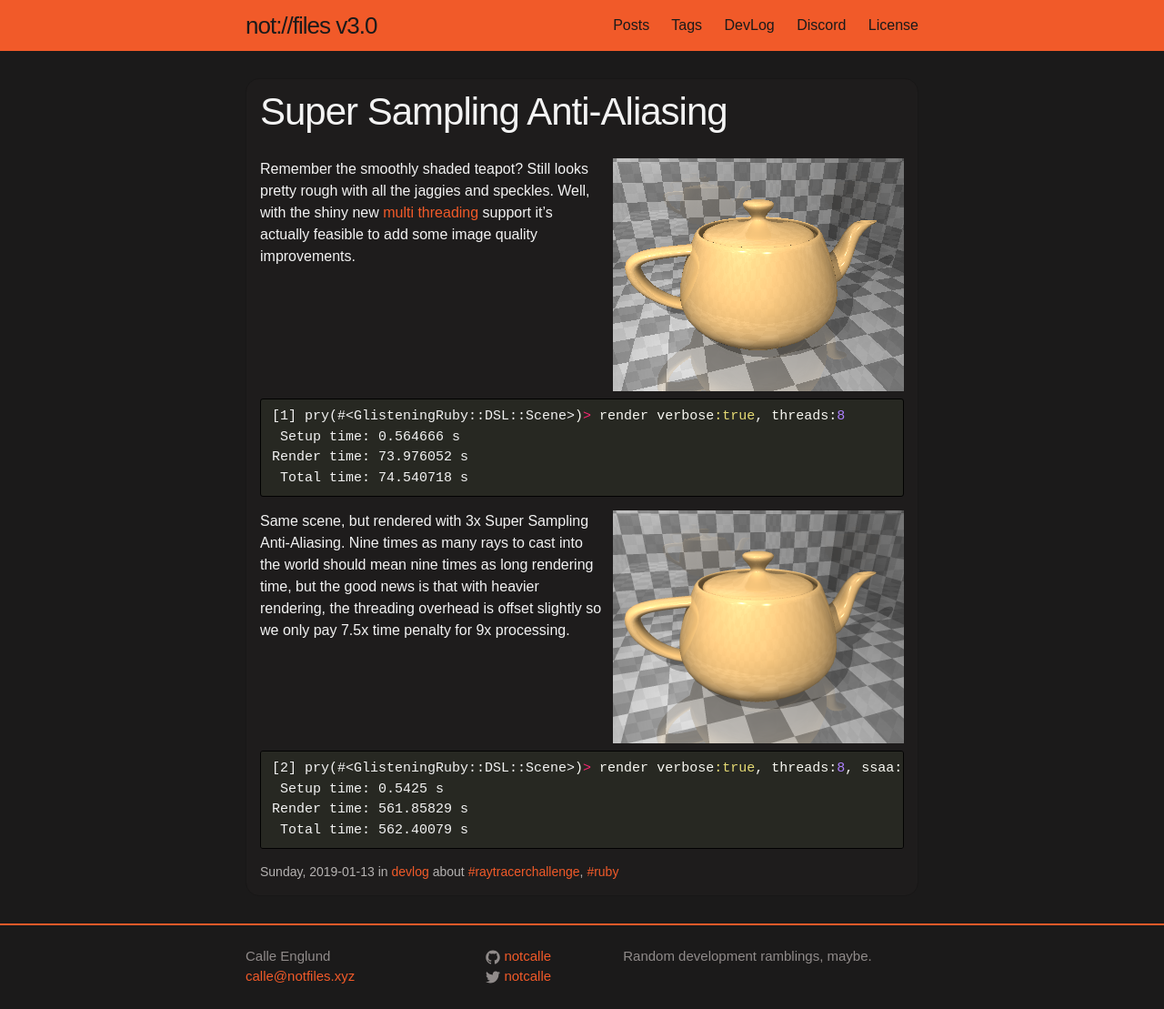
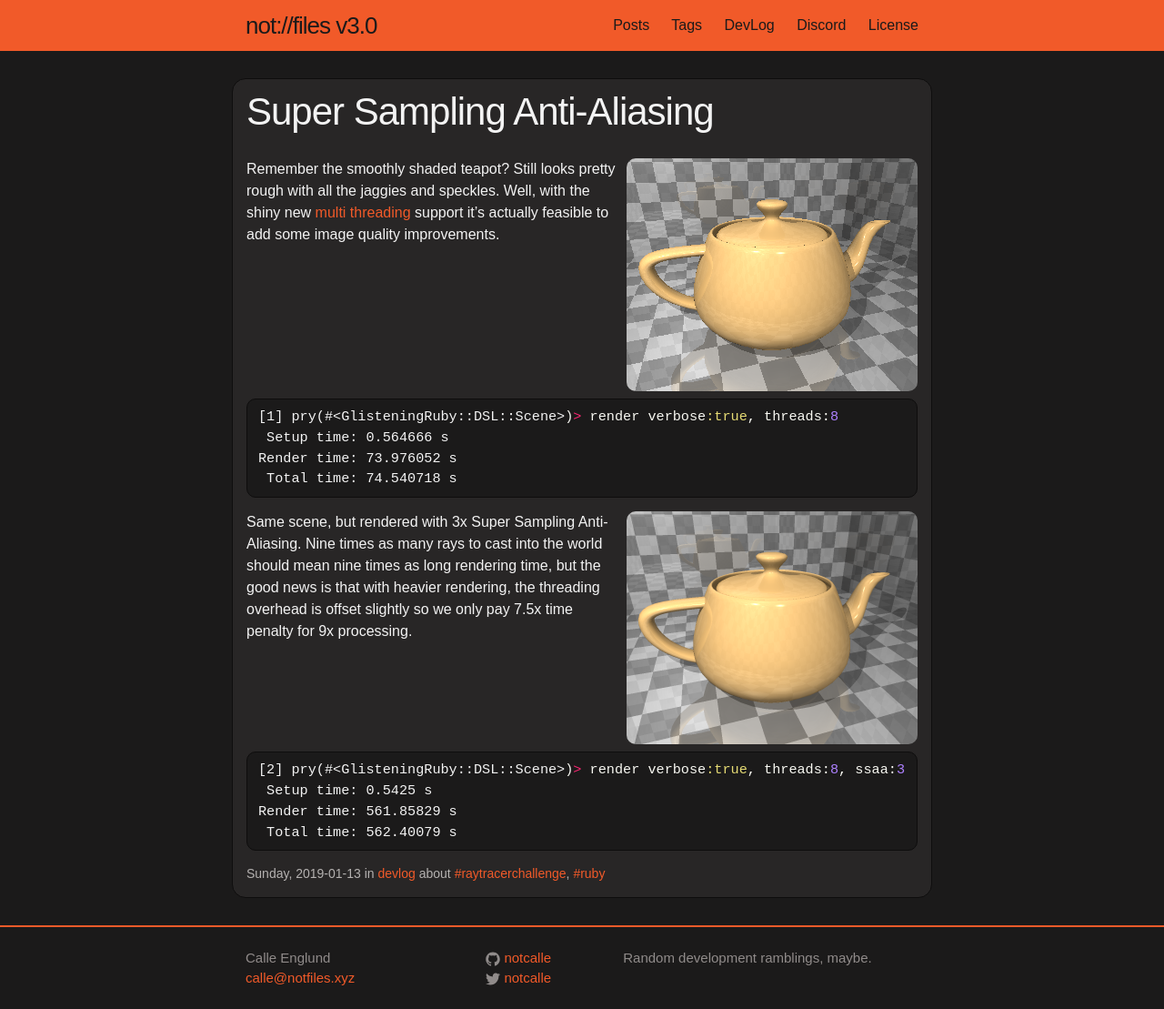
Before and after one commit to notCalle/notcalle.github.io, a Jekyll site: the page built from _posts/2019-01-13-super-sampling-anti-aliasing.md, in a window 1280 px wide. Shown: the whole page at 91% size. Built offline with Jekyll 4.4.1, drawn with Linux system fonts in a browser that asks for light colours.

Commit message:
Messing about with styling some more

```diff
--- a/_sass/_base.scss
+++ b/_sass/_base.scss
@@ -52,6 +52,8 @@ ul, ol, dl, figure,
 img {
     max-width: 100%;
     vertical-align: middle;
+    border: none;
+    border-radius: 10px;
 }
 
 
@@ -123,26 +125,22 @@ blockquote {
     }
 }
 
-
-
-/**
- * Code formatting
- */
-pre,
-code {
-    font-size: 15px;
-    border: 1px solid darken($background-color, 10%);
-    border-radius: 3px;
-//    background-color: $grey-color-dark;
+code, pre {
+    background-color: $background-color;
+    border: 1px solid $background-color-dark;
+    font-family: $fixed-font-family;
+    font-size: $fixed-font-size;
+    overflow-x: auto;
 }
 
 code {
+    border-radius: 5px;
     padding: 1px 5px;
 }
 
 pre {
+    border-radius: 10px;
     padding: 8px 12px;
-    overflow-x: auto;
 
     > code {
         border: 0;
@@ -150,8 +148,6 @@ pre {
         padding-left: 0;
     }
 }
-
-
 
 /**
  * Wrapper
--- a/_sass/_layout.scss
+++ b/_sass/_layout.scss
@@ -203,6 +203,8 @@
 }
 
 .post-item {
+    margin-left: -$spacing-unit / 2;
+    margin-right: -$spacing-unit / 2;
     padding: $spacing-unit / 2;
     background-color: $background-color-light;
     border: 1px solid $background-color-dark;
--- a/_sass/_syntax-highlighting.scss
+++ b/_sass/_syntax-highlighting.scss
@@ -5,7 +5,12 @@
     @extend %vertical-rhythm;
 }
 
-.highlight pre { background-color: #272822; }
+.highlight pre {
+    background-color: $background-color;
+    border: 1px solid $background-color-dark;
+    border-radius: 10px;
+}
+
 .highlight .hll { background-color: #272822; }
 .highlight .c { color: #75715e } /* Comment */
 .highlight .err { color: #960050; background-color: #1e0010 } /* Error */
--- a/css/main.scss
+++ b/css/main.scss
@@ -12,6 +12,9 @@ $base-font-weight: 400;
 $small-font-size:  $base-font-size * 0.875;
 $base-line-height: 1.5;
 
+$fixed-font-family: "Andale Mono", monospace;
+$fixed-font-size:   $base-font-size * 0.95;
+
 $spacing-unit:     30px;
 
 $brand-color:      #F15A29;
@@ -21,8 +24,8 @@ $grey-color-light: lighten($grey-color, 30%);
 $grey-color-dark:  darken($grey-color, 30%);
 
 $background-color:          darken($grey-color, 45%);
-$background-color-light:    lighten($background-color, 1%);
-$background-color-dark:     darken($background-color, 1%);
+$background-color-light:    lighten($background-color, 5%);
+$background-color-dark:     darken($background-color, 5%);
 
 $text-color:        lighten($grey-color, 40%);
 $text-color-dark:   darken($text-color, 25%);
```
